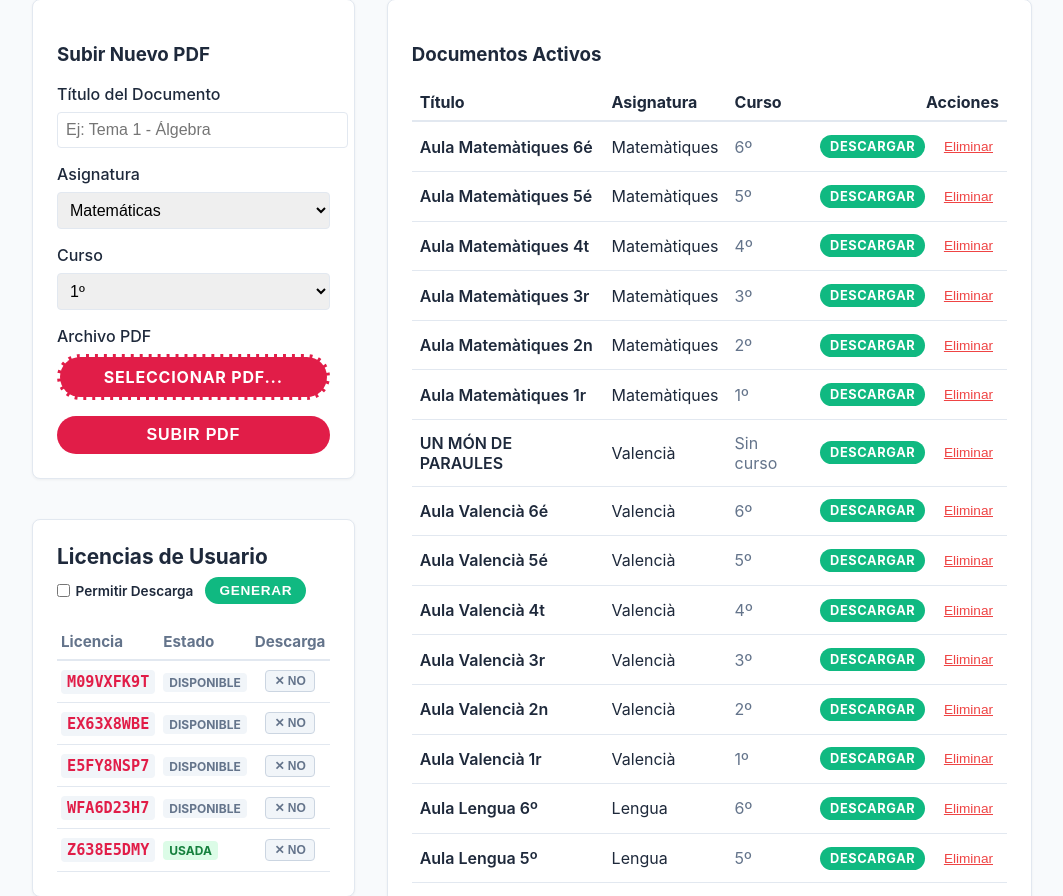
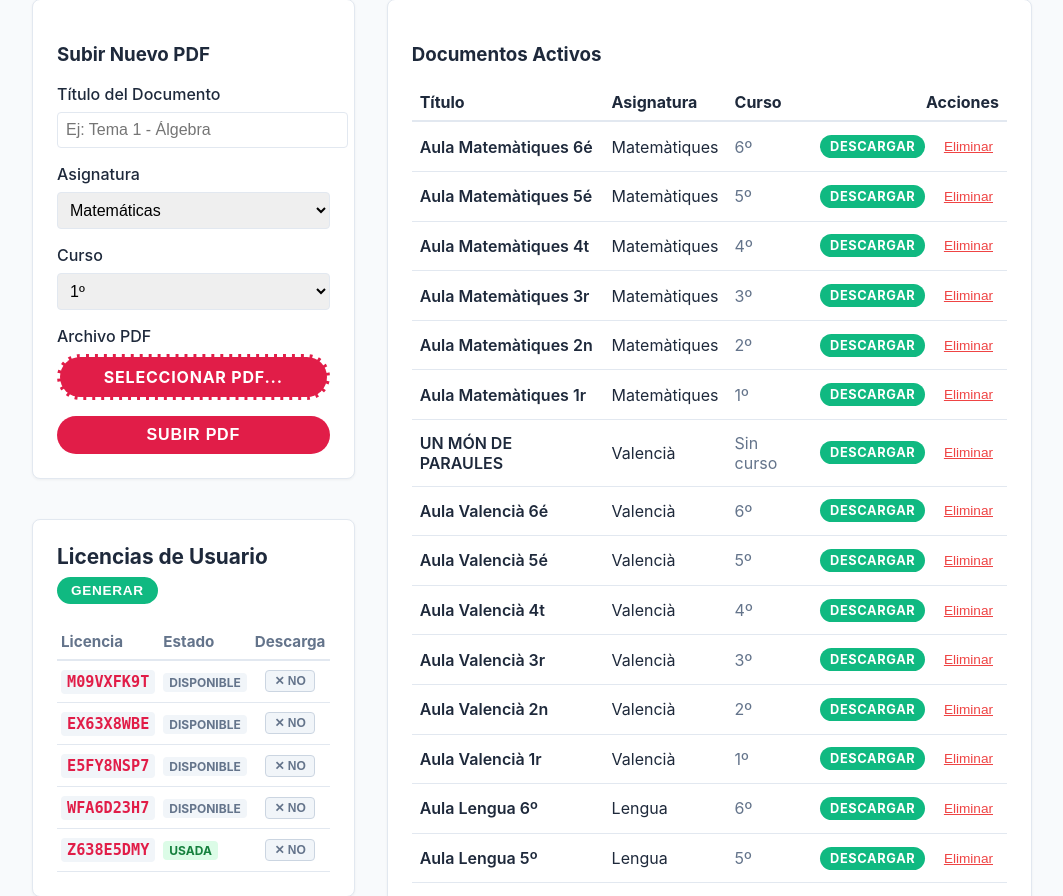
Before and after one commit to Arturopuig2/AulaPDF, a FastAPI app: page /admin/ in a window 1280 px wide. Shown: the part 107-1003 px from the top of the page, without its empty margins (108-1171 px from the left). Run offline with FastAPI, Linux system fonts and the light colour scheme; a user stored in the database is signed in; data comes from the database, SQL or seed files in the repository.

Commit message:
Remove Permitir Descarga checkbox next to GENERAR button in admin panel

```diff
--- a/templates/admin.html
+++ b/templates/admin.html
@@ -51,11 +51,7 @@
         <div class="card">
             <div style="display: flex; justify-content: space-between; align-items: center; margin-bottom: 1.2rem; flex-wrap: wrap; gap: 0.5rem;">
                 <h3 style="margin: 0; font-size: 1.3rem;">Licencias de Usuario</h3>
-                <form action="/admin/generate-license" method="post" style="margin: 0; display: flex; align-items: center; gap: 0.75rem;">
-                    <label style="display: flex; align-items: center; gap: 0.35rem; font-size: 0.85rem; cursor: pointer; margin: 0; font-weight: 600; color: var(--text-main);">
-                        <input type="checkbox" name="allow_download" value="true" style="width: auto; margin: 0; cursor: pointer;">
-                        Permitir Descarga
-                    </label>
+                <form action="/admin/generate-license" method="post" style="margin: 0;">
                     <button type="submit" class="btn btn-green" style="padding: 6px 14px; font-size: 0.85rem; text-transform: uppercase;">Generar</button>
                 </form>
             </div>
```
